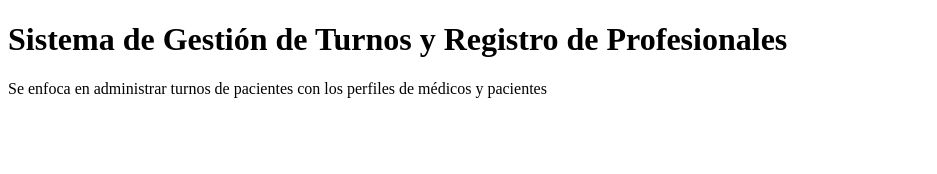
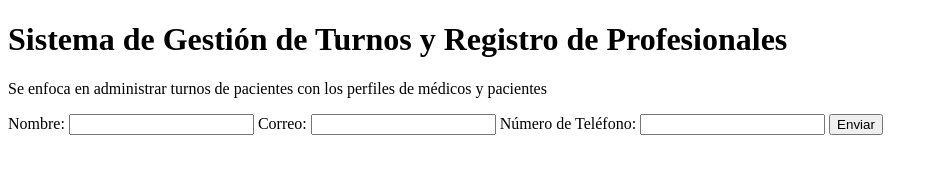
Before and after one commit to 174mich-jpg/tp-git-Rodriguez, a plain HTML site: page index.html in a window 1280 px wide. Shown: the whole page, without its empty margins (0-937 px from the left). Drawn offline with Linux system fonts and the light colour scheme.

Commit message:
Creación de Formulario

```diff
--- a/index.html
+++ b/index.html
@@ -13,5 +13,17 @@
     <p>
         Se enfoca en administrar turnos de pacientes con los perfiles de médicos y pacientes
     </p>
+    <form action="/contacto" method="post">
+        <label for="nombre">Nombre:</label>
+        <input type="text" id="nombre" name="nombre" required>
+
+        <label for="correo">Correo:</label>
+        <input type="email" id="correo" name="correo" required>
+
+        <label for="celular">Número de Teléfono:</label>
+        <input type="telefono" id="celular" name="celular" required>
+
+        <button type="submit">Enviar</button>
+    </form>
 </body>
 </html>
```
